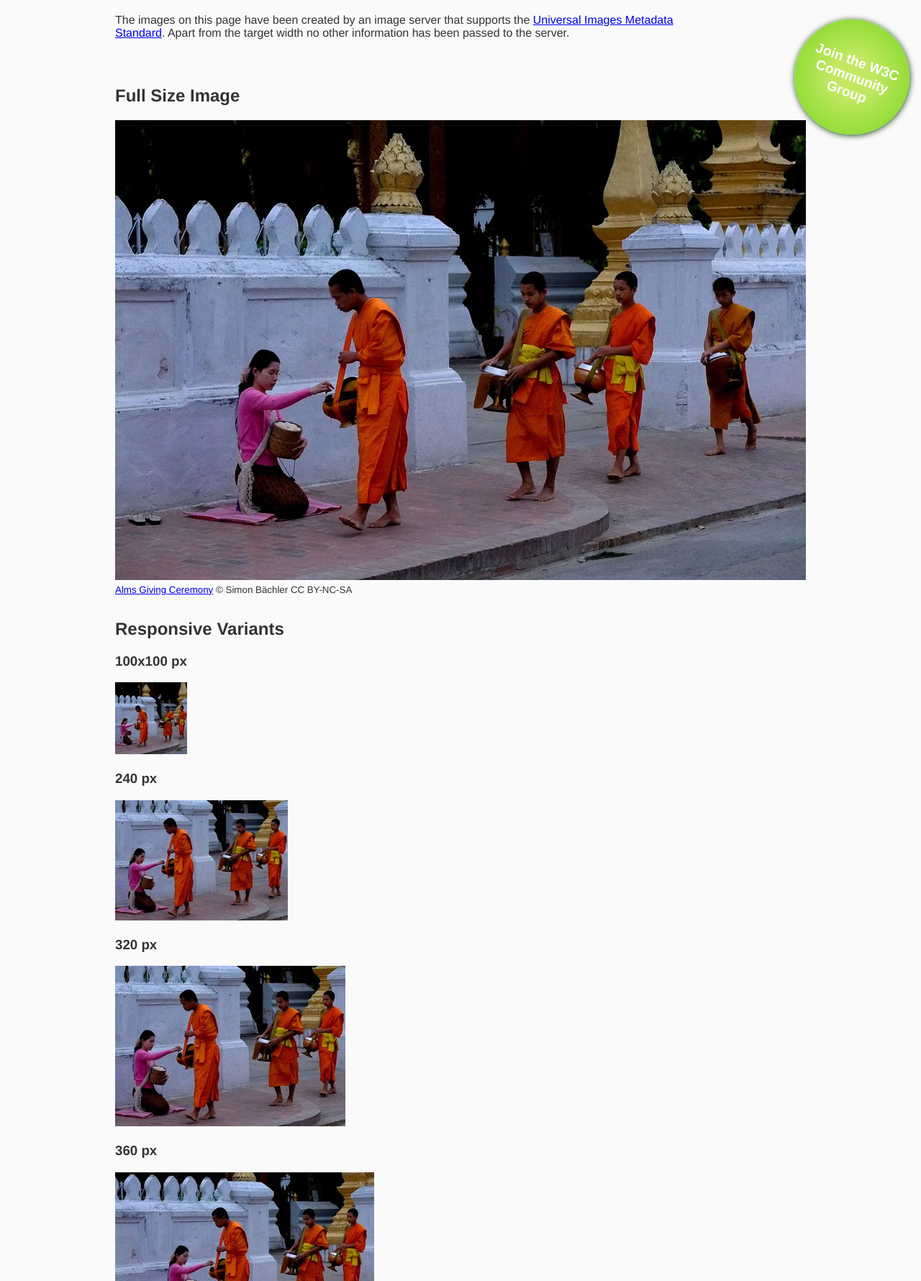
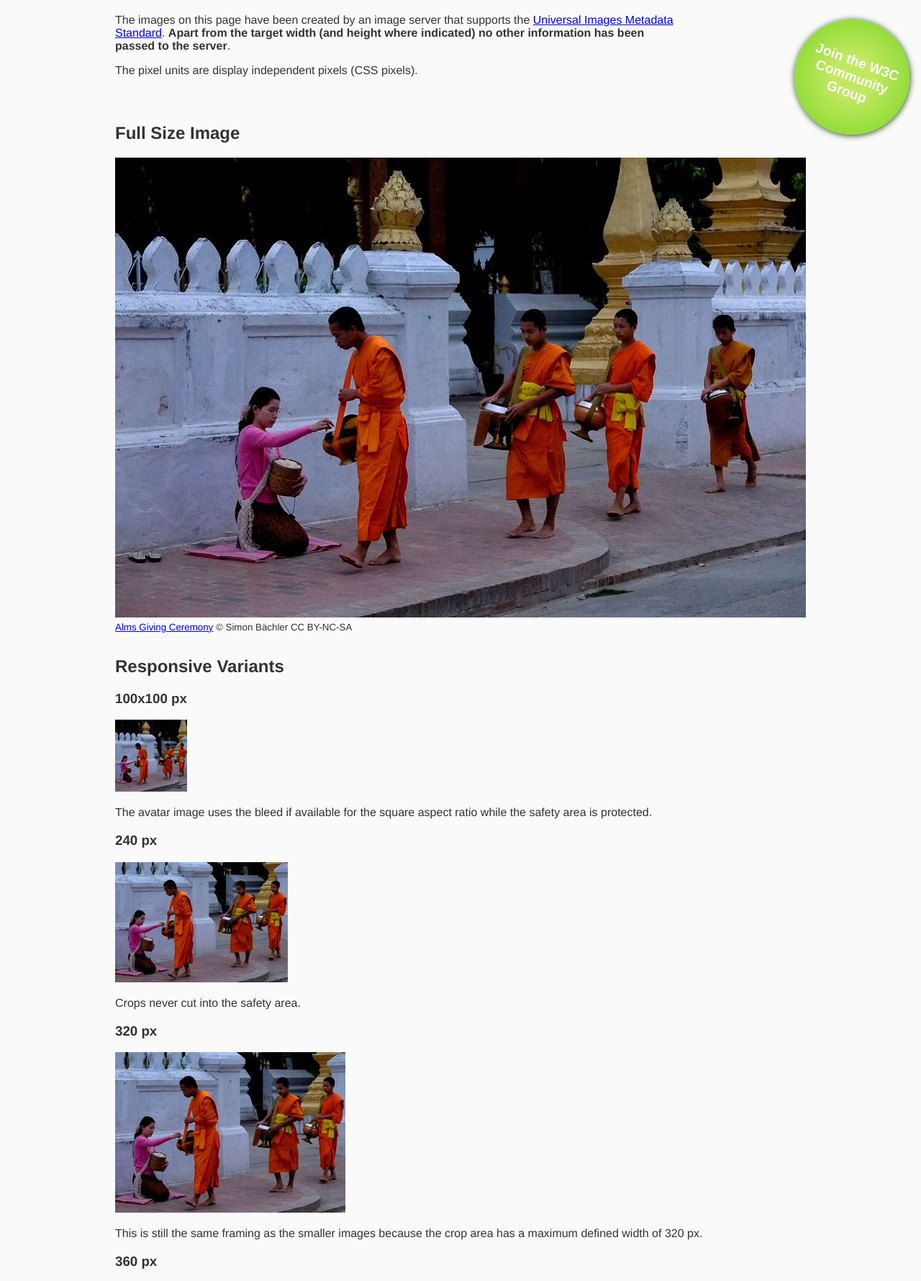
Before and after one commit to sbaechler/universalimages-demo, a website: page app/index.html in a window 1280 px wide. Shown: the part 69-1849 px from the top of the page at 72% size. Drawn offline with nearby package versions, Linux system fonts and the light colour scheme; files that its build step writes are made by us from their sources.

Commit message:
add image descriptions

```diff
--- a/app/index.html
+++ b/app/index.html
@@ -26,8 +26,9 @@
       <h1>Universal Images Demo Page</h1>
       <p class="header-text">The images on this page have been created  by an image server that
         supports the <a href="https://github.com/universalimages/rmd">Universal Images Metadata Standard</a>.
-        Apart from the target width no other information has been passed to the server.
+        <strong>Apart from the target width (and height where indicated) no other information has been passed to the server</strong>.
       </p>
+      <p>The pixel units are display independent pixels (CSS pixels).</p>
       <button class="cta" onclick="window.location.href='https://www.w3.org/community/universalimages/';">Join the W3C Community Group</button>
     </header>
     <main>
@@ -41,16 +42,22 @@
         <h2>Responsive Variants</h2>
         <h3>100x100 px</h3>
         <p><img src="./images/monks/monks-100x100.jpg" alt=""></p>
+        <p>The avatar image uses the bleed if available for the square aspect ratio while the safety area is protected.</p>
         <h3>240 px</h3>
         <p><img src="./images/monks/monks-240.jpg" alt=""></p>
+        <p>Crops never cut into the safety area.</p>
         <h3>320 px</h3>
         <p><img src="./images/monks/monks-320.jpg" alt=""></p>
+        <p>This is still the same framing as the smaller images because the crop area has a maximum defined width of 320 px.</p>
         <h3>360 px</h3>
         <p><img src="./images/monks/monks-360.jpg" alt=""></p>
+        <p>This size uses a different crop region.</p>
         <h3>640px</h3>
         <p><img src="./images/monks/monks-640.jpg" alt=""></p>
+        <p>From this size on upwards the full image area is used.</p>
         <h3>640x640px Square Aspect Ratio</h3>
         <p><img src="./images/monks/monks-640x640.jpg" alt=""></p>
+        <p>A special region is defined for square aspect ratio target sizes.</p>
       </div>
 
       <div>
```
